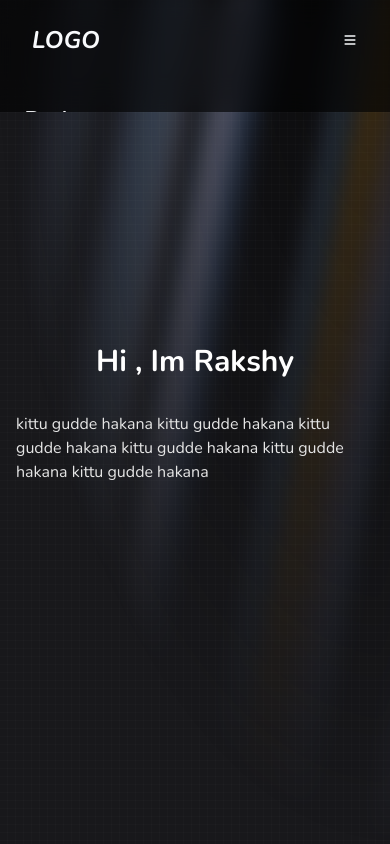
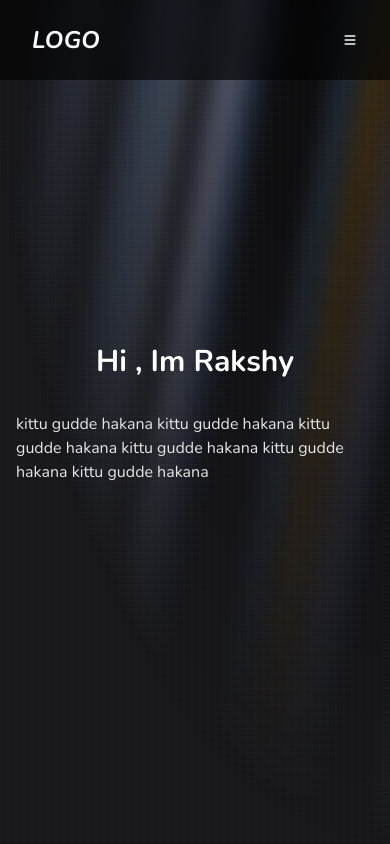
Before and after one commit to irakshy/website, a Next.js app: page / in a window 390 px wide. Shown: the top 844 px of the page. Built offline with nearby package versions, Linux system fonts and the light colour scheme.

Commit message:
fix navbar

```diff
--- a/components/ui/floating-navbar.jsx
+++ b/components/ui/floating-navbar.jsx
@@ -43,7 +43,7 @@ export const FloatingNav = ({ navItems, className }) => {
         </div>
 
         <nav
-          className={`flex ${isMobileMenuOpen ? "h-screen" : "h-0 p-0"} flex-col divide-y-2 divide-gray-500 overflow-hidden p-4 transition-all duration-700 md:hidden`}
+          className={`flex ${isMobileMenuOpen ? "h-screen p-4" : "h-0 p-0"} flex-col divide-y-2 divide-gray-500 overflow-hidden transition-all duration-700 md:hidden`}
         >
           {navItems.map((navItem, idx) => (
             <Link
```
